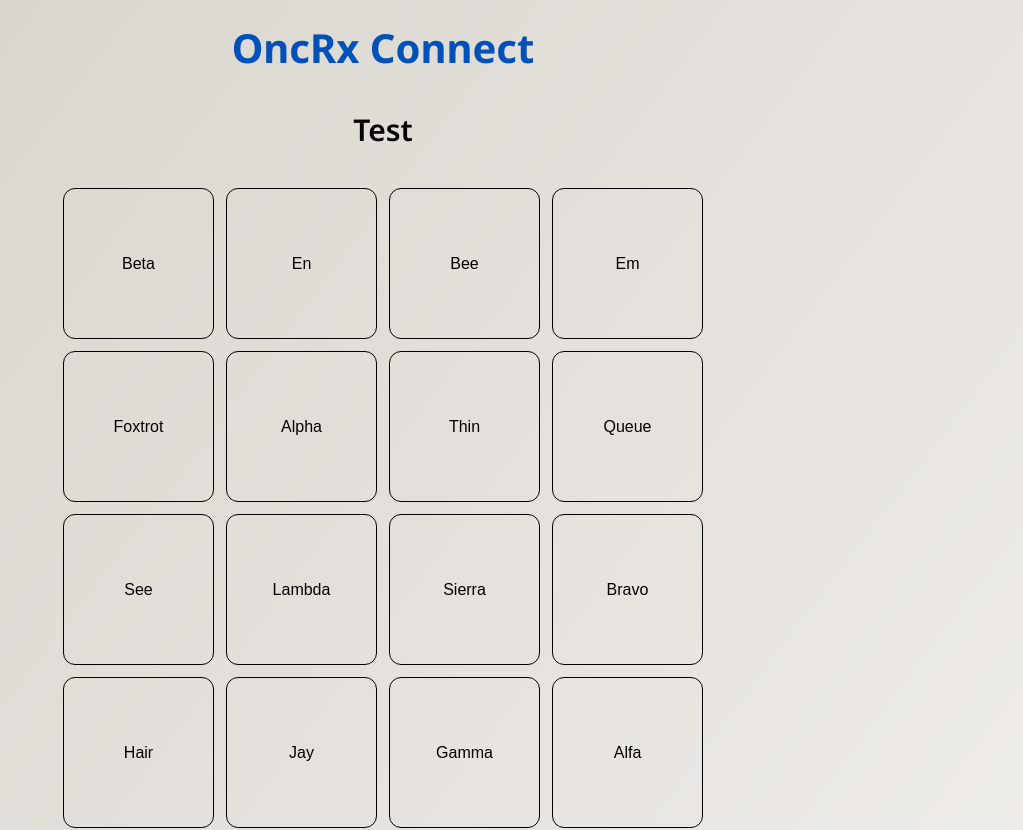
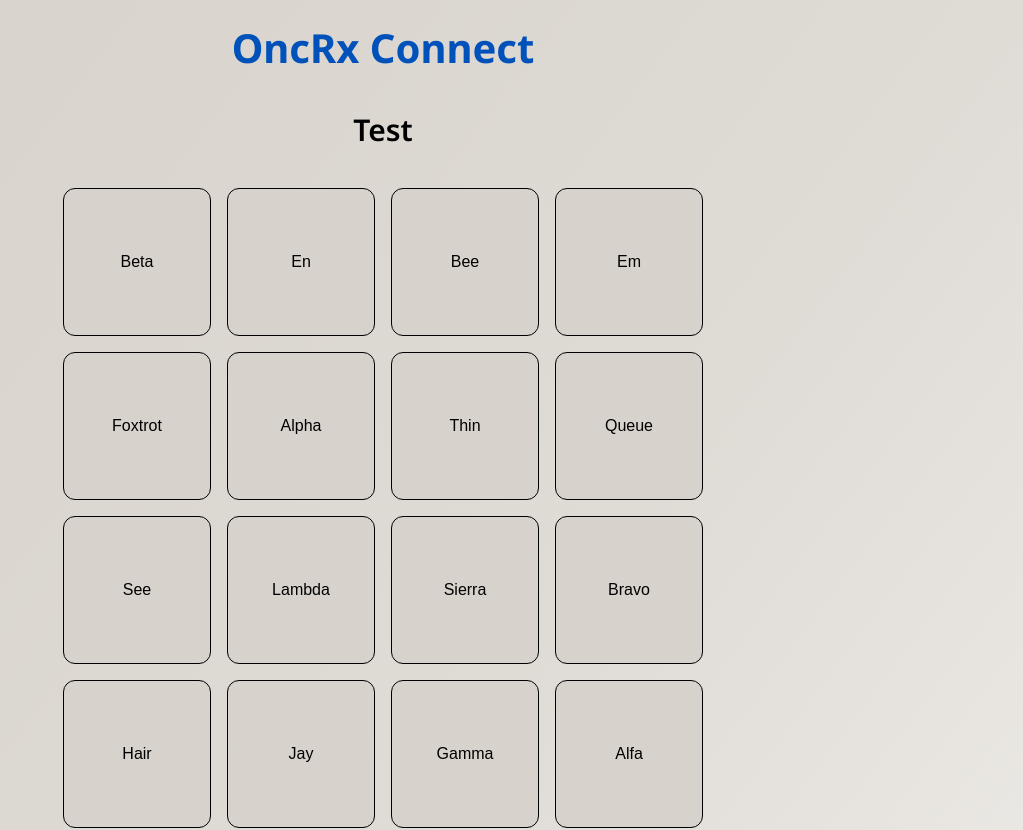
Before and after one commit to judemelancon/pharmacy-connect, a Next.js app: page /puzzle/test in a window 1280 px wide. Shown: the top 830 px of the page, without its empty margins (257-1280 px from the left). Built offline with nearby package versions, Linux system fonts and the light colour scheme.

Commit message:
Make selected items more distinct

```diff
--- a/src/app/globals.css
+++ b/src/app/globals.css
@@ -10,6 +10,7 @@
   --signature-gray: #85898a;
   --steam: #dde5ed;
   --limestone: #d7d2cb;
+  --limestone-step-1: #dfdbd5;
   --limestone-step-2: #f5f4f2;
 }
 
@@ -34,7 +35,7 @@ body {
 
 body {
   color: black;
-  background: linear-gradient(to bottom right, transparent, var(--limestone-step-2)) var(--limestone);
+  background: linear-gradient(to bottom right, var(--limestone), var(--limestone-step-1), var(--limestone-step-2));
 }
 
 main,
--- a/src/components/PuzzleGrid.module.css
+++ b/src/components/PuzzleGrid.module.css
@@ -15,6 +15,10 @@
     gap: 4vw;
     aspect-ratio: 1;
     min-height: unset;
+    font-size: clamp(7px, 800%, 0.5*min(5vw, 3vh));
+    @media (orientation: landscape) {
+      font-size: clamp(7px, 800%, 0.5*min(5vw, 4vh));
+    }
   }
 
   @media (min-width: 480px) {
@@ -42,13 +46,6 @@
   border-radius: var(--tiny-border-radius);
   font-size: 100%;
   color: black;
-
-  @media (min-width: 250px) {
-    font-size: clamp(7px, 800%, 0.5*min(5vw, 3vh));
-    @media (orientation: landscape) {
-      font-size: clamp(7px, 800%, 0.5*min(5vw, 4vh));
-    }
-  }
 
   @media (min-width: 300px) {
     border-radius: var(--small-border-radius);
@@ -93,8 +90,9 @@
 
 .item {
   border: none;
-  background: transparent;
-  transition: background 400ms, border 200ms;
+  background: var(--limestone);
+  color: black;
+  transition: background 500ms ease-in, border 250ms ease-out;
 
   &:disabled {
     color: black;
@@ -105,7 +103,7 @@
   }
 
   &.active {
-    background: #ffffffa0;
+    background: var(--steam);
   }
 
   @media (min-width: 250px) {
@@ -120,7 +118,7 @@
     border-color: white;
 
     &.active {
-      background: #ffffffc0;
+      background: var(--steam);
     }
   }
 }
```
